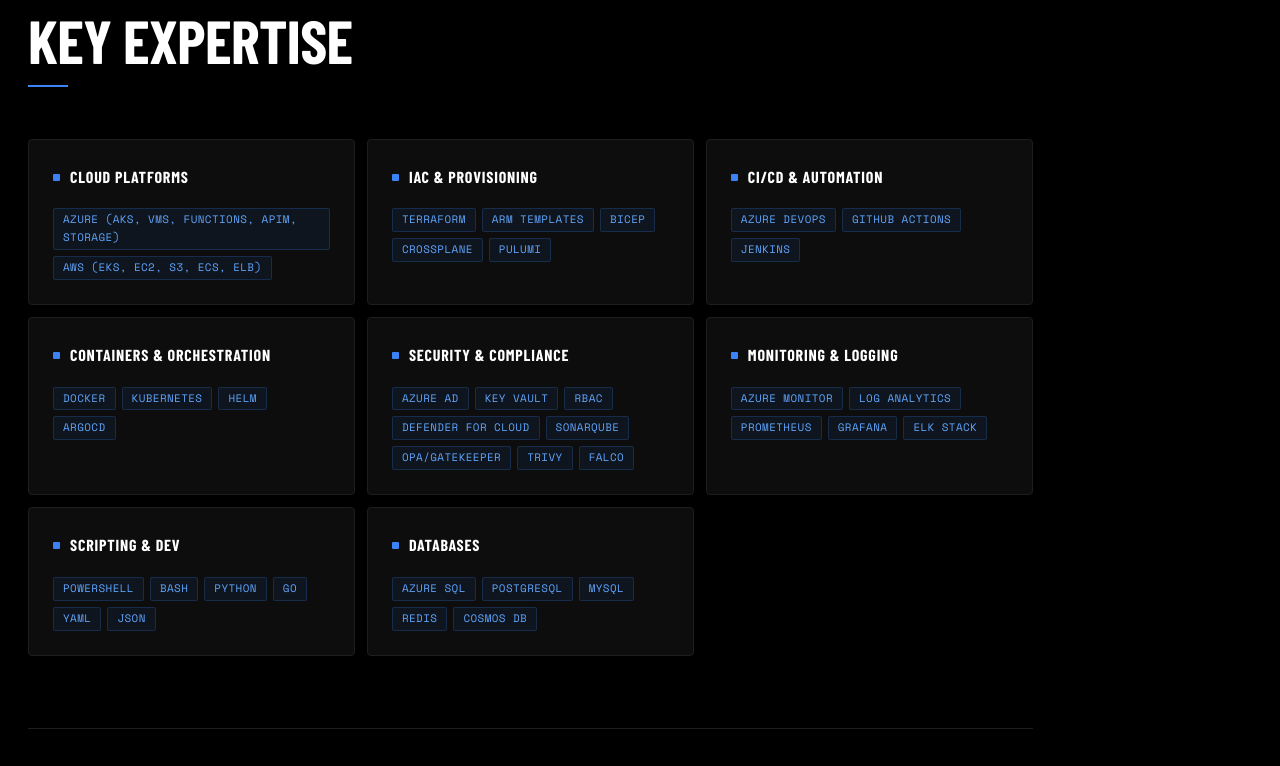
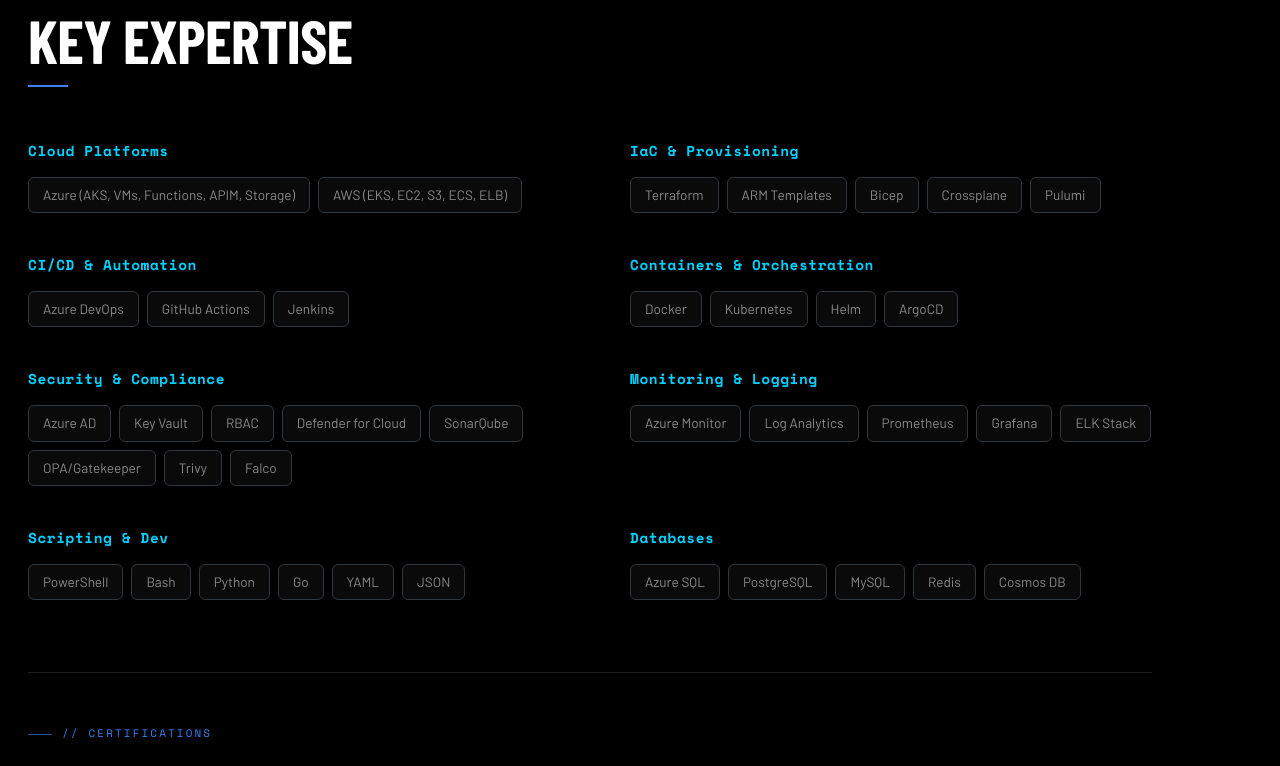
Before and after one commit to JiNaL1112/jinal-portfolio, a React (Vite) app: page / in a window 1280 px wide. Shown: the part 1020-1786 px from the top of the page. Built offline with nearby package versions, Linux system fonts and the light colour scheme; the HTML template or start-up script is replaced by a standard one; a web font is replaced by a local one.

Commit message:
feat: update Skills component with improved layout and styling for categories and tags

```diff
--- a/src/components/Skills.module.css
+++ b/src/components/Skills.module.css
@@ -2,8 +2,8 @@
 
 .grid {
   display: grid;
-  grid-template-columns: repeat(auto-fill, minmax(270px, 1fr));
-  gap: 12px;
+  grid-template-columns: 1fr 1fr;
+  gap: 40px 80px;
   margin-bottom: 72px;
 }
 
@@ -11,6 +11,8 @@
   padding: 24px;
   transition: var(--transition);
 }
+
+
 
 /* Blue border on hover handled by global .card:hover */
 
@@ -30,15 +32,21 @@
 }
 
 .category {
-  font-family: var(--font-display);
-  font-size: 1rem;
+  font-family: 'Space Mono', monospace;
+  font-size: 0.9rem;
   font-weight: 700;
-  color: var(--white);
-  letter-spacing: 0.05em;
-  text-transform: uppercase;
+  color: #00D1FF;          /* cyan accent like reference */
+  letter-spacing: 0.04em;
+  text-transform: none;    /* reference keeps normal case */
 }
 
-.tags { display: flex; flex-wrap: wrap; gap: 6px; }
+.categoryGroup {
+  display: flex;
+  flex-direction: column;
+  gap: 14px;
+}
+
+
 
 /* Certs */
 .certSection {
@@ -121,3 +129,31 @@
   .grid { grid-template-columns: 1fr; }
   .certGrid { grid-template-columns: 1fr 1fr; }
 }
+
+
+.tags {
+  display: flex;
+  flex-wrap: wrap;
+  gap: 8px;
+}
+
+.pill {
+  font-family: var(--font-body);
+  font-size: 0.85rem;
+  font-weight: 400;
+  color: var(--text-secondary);
+  background: rgba(255,255,255,0.04);
+  border: 1px solid #30363D;
+  padding: 6px 14px;
+  border-radius: 6px;
+  transition: var(--transition);
+}
+
+.pill:hover {
+  border-color: #00D1FF;
+  color: #E6EDF3;
+}
+
+@media (max-width: 768px) {
+  .grid { grid-template-columns: 1fr; gap: 32px; }
+}
--- a/src/components/Skills.tsx
+++ b/src/components/Skills.tsx
@@ -11,16 +11,15 @@
           <div className="glow-line" />
         </div>
 
+
+
         <div className={styles.grid}>
   {Object.entries(skills).map(([category, items]) => (
-            <div key={category} className={`card ${styles.card}`}>
-              <div className={styles.cardHeader}>
-                <span className={styles.dot} />
+    <div key={category} className={styles.categoryGroup}>
       <h3 className={styles.category}>{category}</h3>
-              </div>
       <div className={styles.tags}>
         {items.map(item => (
-                  <span key={item} className="tag">{item}</span>
+          <span key={item} className={styles.pill}>{item}</span>
         ))}
       </div>
     </div>
```
Lines whose indentation alone changed are shown as unchanged.
